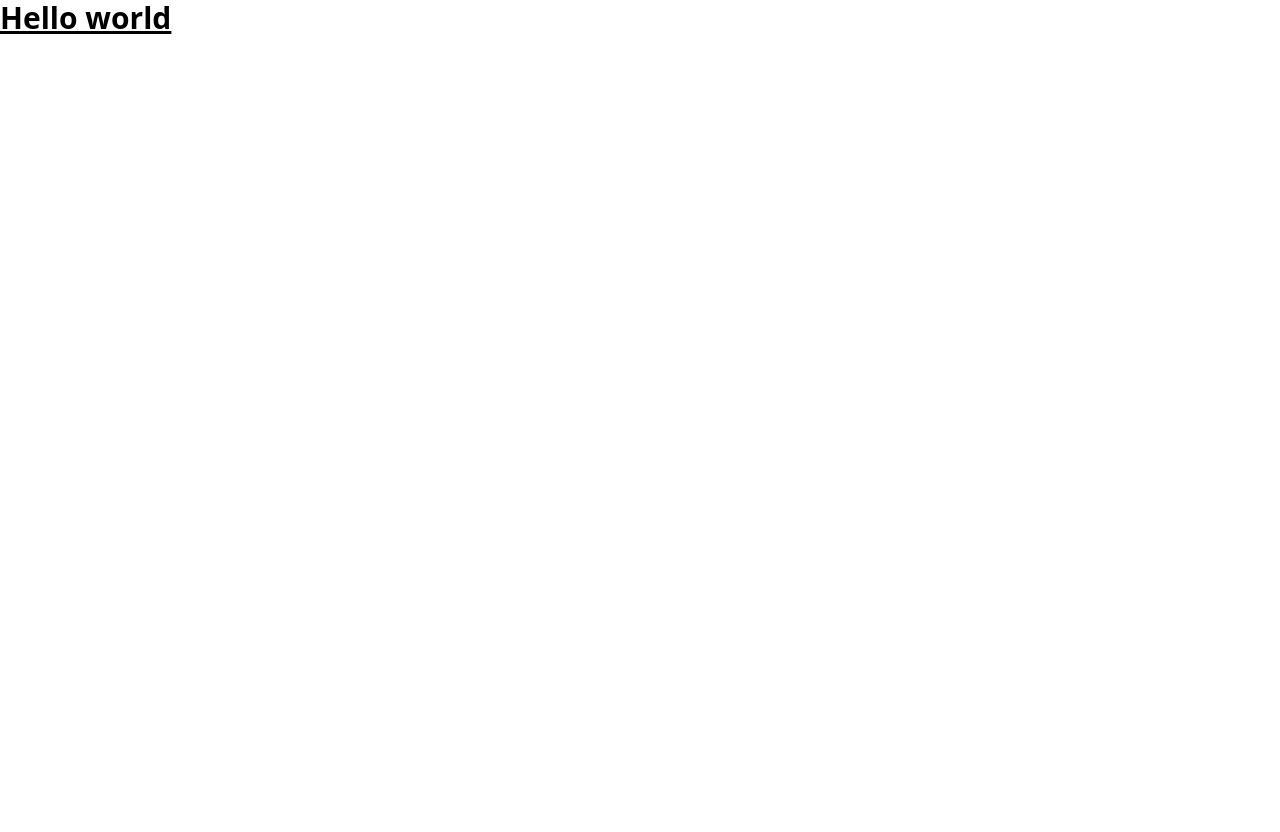
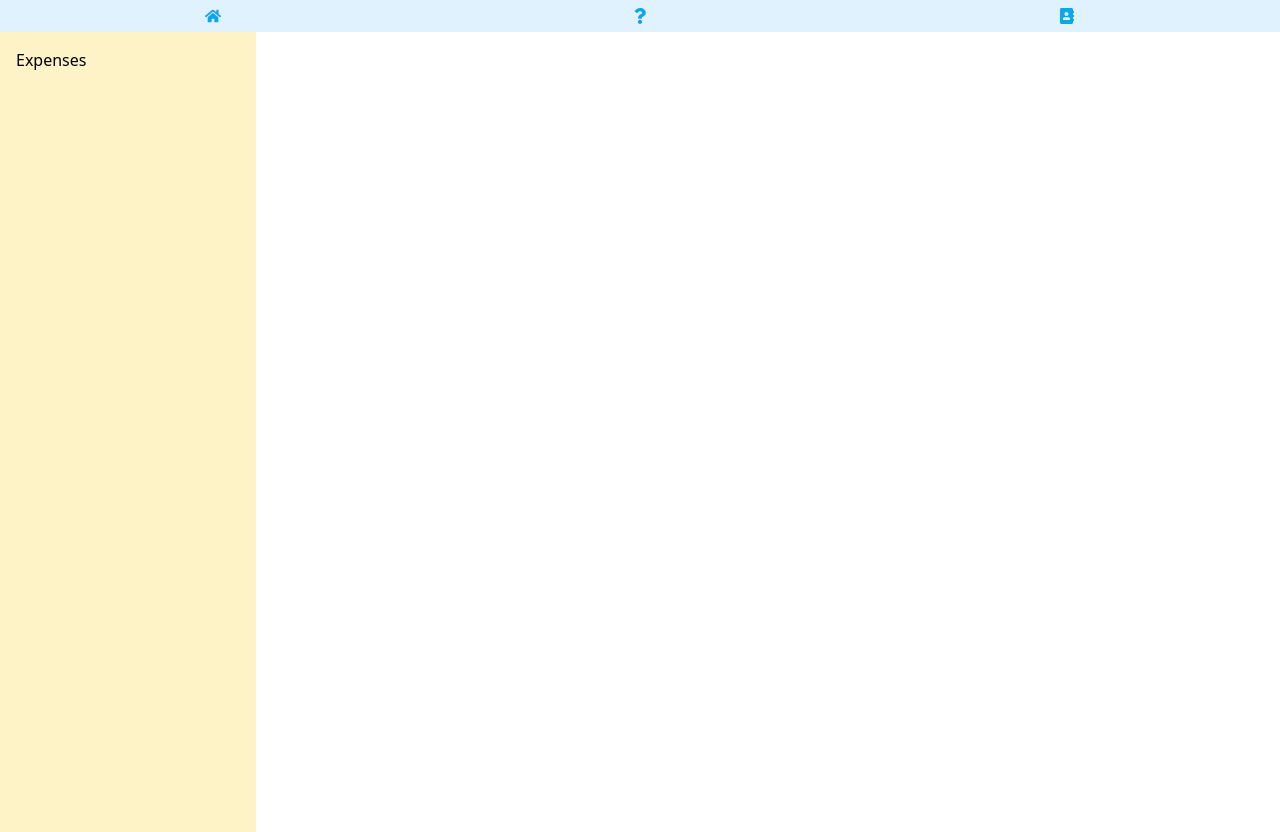
Before and after one commit to akhiln28/expense-manager-frontend, a Next.js app: page / in a window 1280 px wide. Before the commit the page ends 800 px from the top, so only its background shows below. Built offline with nearby package versions, Linux system fonts and the light colour scheme.

Commit message:
Create basic layout

```diff
--- /dev/null
+++ b/components/Header.tsx
@@ -0,0 +1,29 @@
+import Link from "next/link";
+import {FaAddressBook, FaHome, FaQuestion} from "react-icons/fa";
+
+export function Header() {
+    return <div className="flex w-screen justify-around bg-sky-100">
+        <div className="p-2">
+            <Link href="/">
+                <a>
+                    <FaHome className="text-sky-500"/>
+                </a>
+            </Link>
+        </div>
+        <div className="p-2">
+            <Link href="/about">
+                <a>
+                    <FaQuestion className="text-sky-500"/>
+                </a>
+            </Link>
+        </div>
+        <div className="p-2">
+            <Link href="/account">
+                <a>
+                    <FaAddressBook className="text-sky-500"/>
+                </a>
+            </Link>
+        </div>
+
+    </div>;
+}
--- /dev/null
+++ b/components/Sidebar.tsx
@@ -0,0 +1,15 @@
+import Link from "next/link";
+
+export function Sidebar() {
+    return <div>
+        <div className="flex flex-col w-64 h-screen bg-amber-100">
+            <div className="p-4">
+                <Link href="/expenses">
+                    <a>
+                        Expenses
+                    </a>
+                </Link>
+            </div>
+        </div>
+    </div>;
+}
--- a/package.json
+++ b/package.json
@@ -11,7 +11,8 @@
   "dependencies": {
     "next": "12.2.3",
     "react": "18.2.0",
-    "react-dom": "18.2.0"
+    "react-dom": "18.2.0",
+    "react-icons": "^4.4.0"
   },
   "devDependencies": {
     "@types/node": "18.6.3",
--- /dev/null
+++ b/pages/expenses.tsx
@@ -0,0 +1,14 @@
+import {Header} from "../components/Header";
+
+const Expenses = () => {
+    return (
+        <div>
+            <div className="flex flex-col">
+                <Header/>
+
+            </div>
+        </div>
+    )
+}
+
+export default Expenses;
--- a/pages/index.tsx
+++ b/pages/index.tsx
@@ -1,14 +1,19 @@
-import type { NextPage } from 'next'
-import Head from 'next/head'
-import Image from 'next/image'
-import styles from '../styles/Home.module.css'
+import type {NextPage} from 'next'
+import {Header} from "../components/Header";
+import {Sidebar} from "../components/Sidebar";
 
 const Home: NextPage = () => {
-  return (
-    <h1 className="text-3xl font-bold underline">
-	Hello world
-    </h1>
-  )
+    return (
+        <div>
+            <div className="flex flex-col">
+                <Header/>
+                <div className="flex">
+                    <Sidebar/>
+
+                </div>
+            </div>
+        </div>
+    )
 }
 
 export default Home
```
Also changed, not shown: pages/about.tsx (added), pages/account.tsx (added), 1 other file (tests, documents, lock files or other folders).
